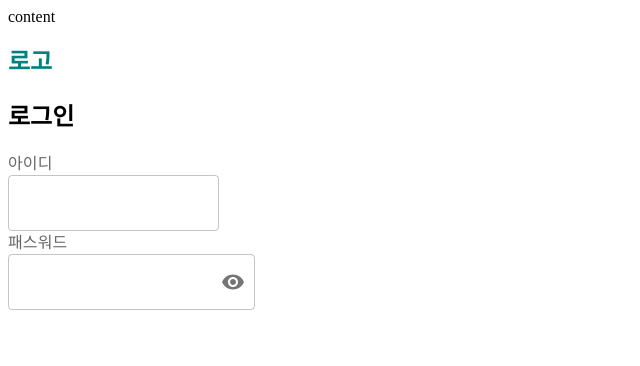
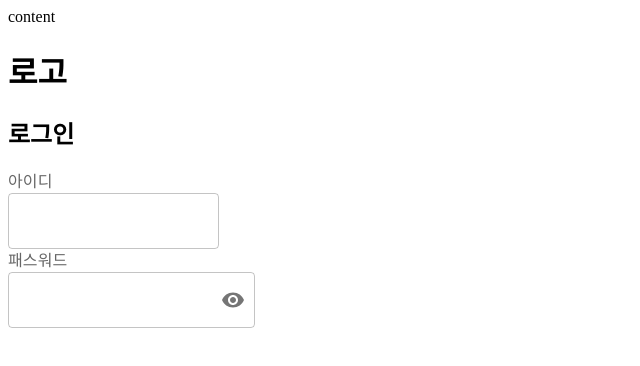
Before and after one commit to oklokr/movie404, a React (Vite) app in the folder front/: page /login in a window 1280 px wide. Shown: the top 366 px of the page, without its empty margins (0-640 px from the left). Built offline with nearby package versions, Linux system fonts and the light colour scheme.

Commit message:
공통스타일 초안작성

```diff
--- a/front/package.json
+++ b/front/package.json
@@ -10,9 +10,9 @@
     "preview": "vite preview"
   },
   "dependencies": {
+    "@emotion/babel-plugin": "^11.13.5",
     "@emotion/react": "^11.14.0",
     "@emotion/styled": "^11.14.0",
-    "@emotion/babel-plugin": "^11.13.5",
     "@fontsource/roboto": "^5.2.5",
     "@mui/icons-material": "^7.0.2",
     "@mui/material": "^7.0.2",
@@ -27,6 +27,7 @@
     "react-redux": "^9.2.0",
     "react-router": "^7.5.1",
     "redux": "^5.0.1",
+    "sass": "^1.87.0",
     "styled-components": "^6.1.17"
   },
   "devDependencies": {
--- /dev/null
+++ b/front/src/assets/css/common.scss
@@ -0,0 +1,9 @@
+.input-form {
+  &--row {
+    // 가로
+  }
+
+  &--col {
+    // 세로
+  }
+}
--- a/front/src/main.jsx
+++ b/front/src/main.jsx
@@ -6,6 +6,7 @@ import "@fontsource/roboto/300.css"
 import "@fontsource/roboto/400.css"
 import "@fontsource/roboto/500.css"
 import "@fontsource/roboto/700.css"
+import "@/assets/css/common.scss"
 import { RouterProvider } from "react-router"
 import { router } from "@/routes"
 
--- a/front/src/page/auth/login/index.jsx
+++ b/front/src/page/auth/login/index.jsx
@@ -15,7 +15,7 @@ import {
 } from "@mui/material"
 import { useState } from "react"
 
-const style = css`
+const test = css`
   color: red;
 `
 
@@ -32,16 +32,9 @@ function Login() {
 
   return (
     <div>
-      <h1
-        css={css`
-          color: teal;
-          font-size: 24px;
-        `}
-      >
-        로고
-      </h1>
+      <h1>로고</h1>
       <h2>로그인</h2>
-      <div className="input-wrap">
+      <div className="input-form">
         <InputLabel htmlFor="id">아이디</InputLabel>
         <OutlinedInput id="id" label="id" />
       </div>
```
Also changed, not shown: 1 other file (tests, documents, lock files or other folders).
